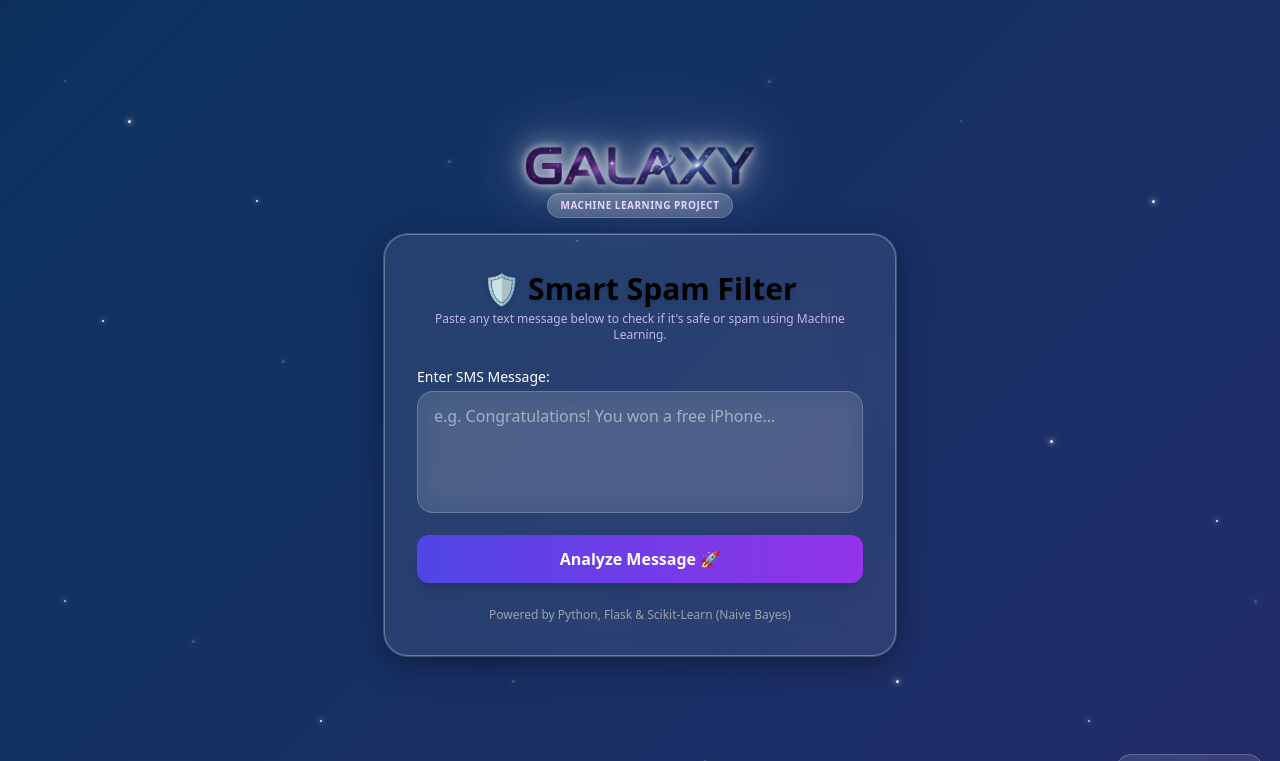
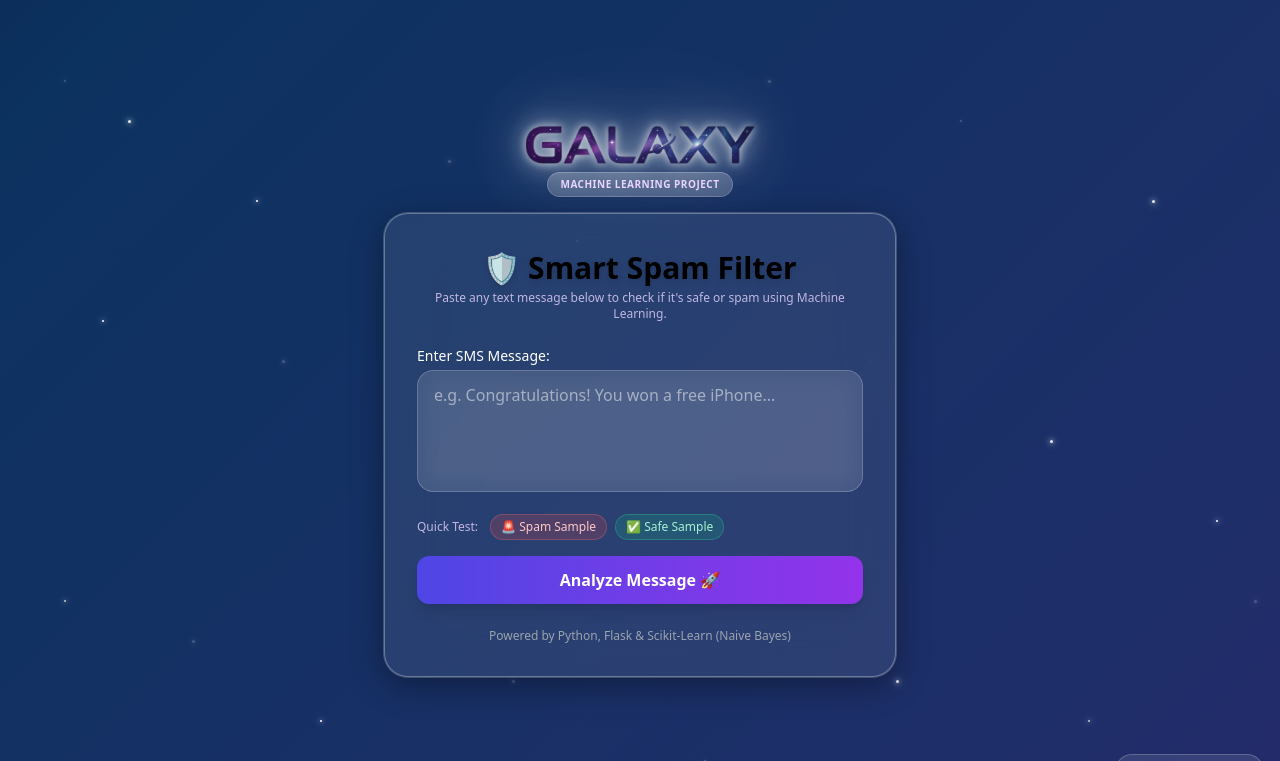
Before and after one commit to VV-S70/sms-spam-filter, a Flask app: template templates/index.html in a window 1280 px wide. Shown: the top 761 px of the page. Run offline with Flask 3, Linux system fonts and the light colour scheme; the template is opened without the code that fills it, so the values that code supplies are empty; parts of the project's set-up code (start-up, migrations or seed data) failed here and were passed over; some libraries are stand-ins or nearby versions.

Commit message:
Enhance form with quick test buttons for samples

```diff
--- a/templates/index.html
+++ b/templates/index.html
@@ -128,6 +128,18 @@
                     placeholder="e.g. Congratulations! You won a free iPhone..."></textarea>
             </div>
 
+           <div class="flex flex-wrap gap-2 text-xs">
+                <span class="text-purple-200/80 self-center font-medium mr-1">Quick Test:</span>
+                <button type="button" onclick="fillSample('Congratulations! You have won a free iPhone 15 Pro and 50000 INR cash prize. Click here to claim now!')"
+                    class="bg-red-500/20 hover:bg-red-500/40 text-red-200 border border-red-400/30 px-2.5 py-1 rounded-full transition">
+                    🚨 Spam Sample
+                </button>
+                <button type="button" onclick="fillSample('Hey! Are we still meeting for lunch at 1 PM today? Let me know.')"
+                    class="bg-emerald-500/20 hover:bg-emerald-500/40 text-emerald-200 border border-emerald-400/30 px-2.5 py-1 rounded-full transition">
+                    ✅ Safe Sample
+                </button>
+            </div>
+
             <button type="submit"
                 class="w-full bg-gradient-to-r from-indigo-600 to-purple-600 text-white font-semibold py-3 px-6 rounded-xl shadow-lg hover:from-indigo-700 hover:to-purple-700 transition duration-300 transform active:scale-95">
                 Analyze Message 🚀
@@ -164,6 +176,16 @@
     </div>
 
     <script>
+
+        // TO fill sample text into text area
+        function fillSample(text) {
+            const textarea = document.querySelector('textarea[name="message"]');
+            if (textarea) {
+                textarea.value = text;
+                textarea.focus();
+            }
+        }
+
         // Making the Enter key submit the form (Shift+Enter still creates a new line)
         const textarea = document.querySelector('textarea[name="message"]');
         if (textarea) {
```
